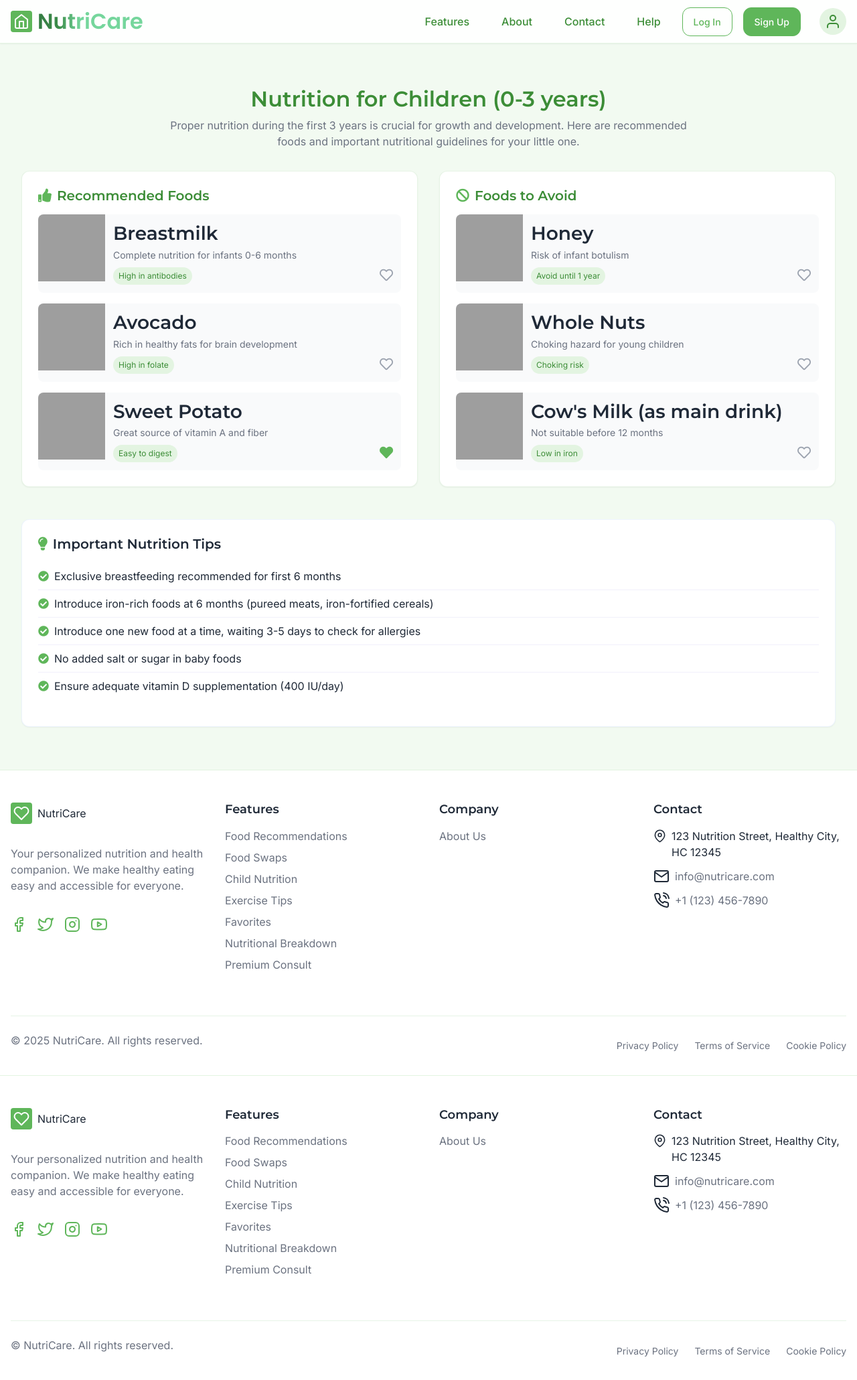
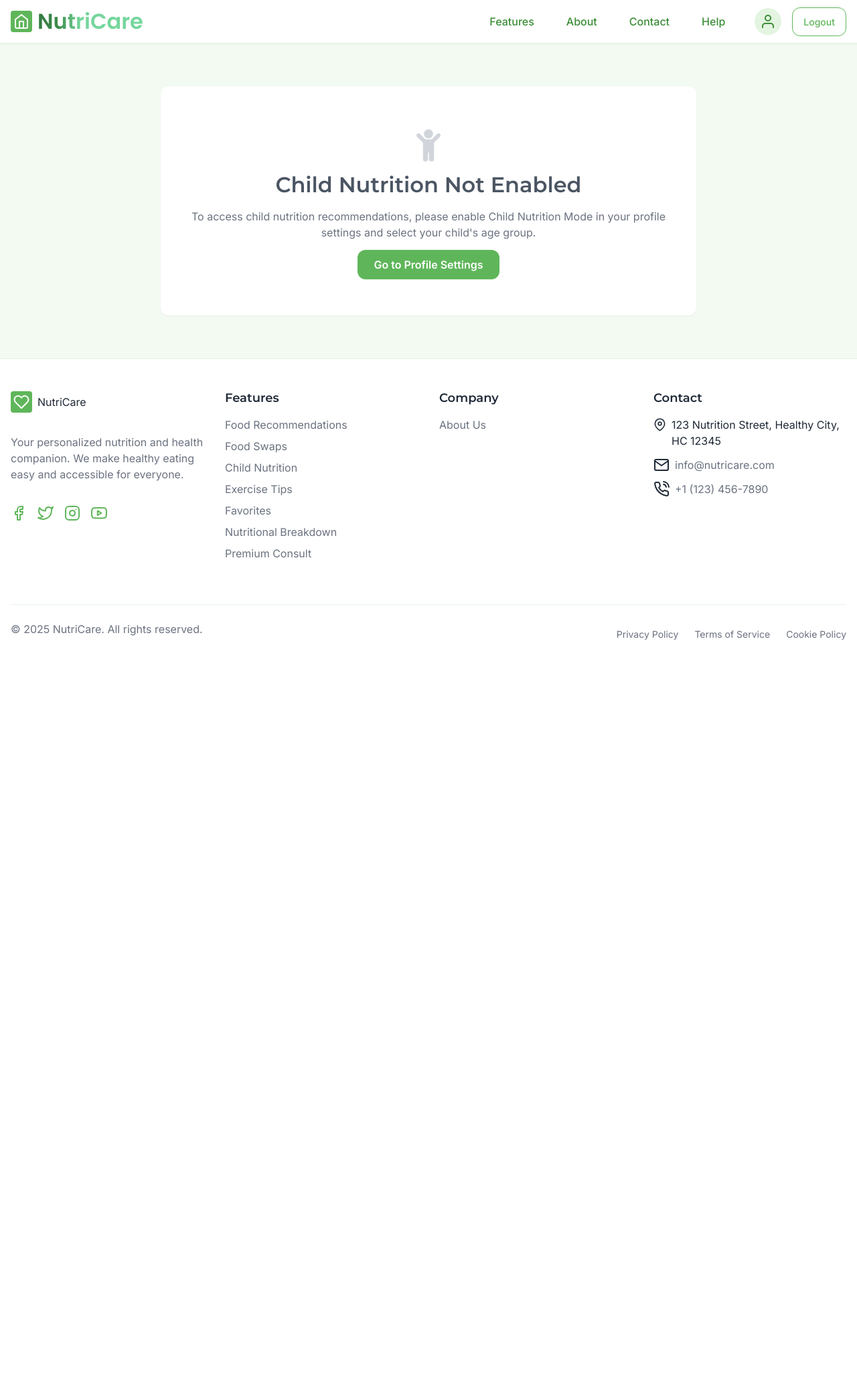
Before and after one commit to Dania-Zahid/Nutricare-, a PHP site: page /childnutrition.php in a window 1280 px wide. Shown: the whole page at 67% size. After the commit the page ends 955 px from the top, so only its background shows below. Run offline with PHP 8.4, Linux system fonts and the light colour scheme; the visitor is signed in with stand-in values (Sample User, id 1); grey boxes are pictures that could not be loaded.

Commit message:
childnutrition.php

```diff
--- a/childnutrition.php
+++ b/childnutrition.php
@@ -1,10 +1,93 @@
+<?php
+// Start session and database connection
+session_start();
+require_once 'config.php';
+
+// Redirect if not logged in
+if (!isset($_SESSION['user_id'])) {
+    header('Location: login.php');
+    exit;
+}
+
+// Fetch user data
+$userId = $_SESSION['user_id'];
+$stmt = $conn->prepare("SELECT child_mode FROM users WHERE user_id = ?");
+$stmt->execute([$userId]);
+$userData = $stmt->fetch();
+
+// Check if child mode is enabled
+$childModeEnabled = $userData && $userData['child_mode'];
+
+// Get selected age groups from session
+$selectedAgeGroups = $_SESSION['child_age_groups'] ?? [];
+
+// If only one age group is selected, use it; otherwise show the first one
+$currentAgeGroup = count($selectedAgeGroups) === 1 ? $selectedAgeGroups[0] :
+                  (count($selectedAgeGroups) > 1 ? $selectedAgeGroups[0] : null);
+
+// Map age group values to display text
+$ageGroupMap = [
+    '0-3' => '0-3 years',
+    '4-8' => '4-8 years',
+    '9-13' => '9-13 years',
+    '14-18' => '14-18 years'
+];
+
+// Get display text for current age group
+$currentAgeGroupText = isset($ageGroupMap[$currentAgeGroup]) ?
+                      $ageGroupMap[$currentAgeGroup] : '0-3 years';
+
+// Fetch all data for the current age group
+$recommendedFoods = [];
+$avoidFoods = [];
+$nutritionTips = [];
+$ageGroupDescription = '';
+
+if ($childModeEnabled && $currentAgeGroupText) {
+    // Fetch recommended foods
+    $stmt = $conn->prepare("
+        SELECT f.*, cnr.recommendation, cnr.nutritional_benefits, cnr.serving_suggestion
+        FROM child_nutrition_recommendations cnr
+        JOIN foods f ON cnr.food_id = f.food_id
+        WHERE cnr.age_group = ?
+    ");
+    $stmt->execute([$currentAgeGroupText]);
+    $recommendedFoods = $stmt->fetchAll();
+
+    // Fetch foods to avoid
+    $stmt = $conn->prepare("
+        SELECT * FROM child_nutrition_avoid_foods
+        WHERE age_group = ?
+    ");
+    $stmt->execute([$currentAgeGroupText]);
+    $avoidFoods = $stmt->fetchAll();
+
+    // Fetch nutrition tips
+    $stmt = $conn->prepare("
+        SELECT tip_text FROM child_nutrition_tips
+        WHERE age_group = ?
+        ORDER BY tip_id
+    ");
+    $stmt->execute([$currentAgeGroupText]);
+    $nutritionTips = $stmt->fetchAll(PDO::FETCH_COLUMN, 0);
+
+    // Fetch age group description
+    $stmt = $conn->prepare("
+        SELECT description_text FROM child_nutrition_descriptions
+        WHERE age_group = ?
+        LIMIT 1
+    ");
+    $stmt->execute([$currentAgeGroupText]);
+    $ageGroupDescription = $stmt->fetchColumn();
+}
+?>
+
 <!DOCTYPE html>
 <html lang="en">
 <head>
   <?php require 'Partials/head.php';?>
   <?php require 'Partials/nav.php';?>
   <style>
-    /* Reuse the existing color variables from home1.php */
   :root {
       --green-light: #E3F4E1;
       --green: #5FB65A;
@@ -250,12 +333,12 @@
     <!-- Child Nutrition Section -->
     <section class="child-nutrition-section">
       <div class="container">
-        <!-- This would be dynamic based on user's selected age group from profile -->
+        <?php if ($childModeEnabled && $currentAgeGroup): ?>
+          <!-- Dynamic content based on selected age group -->
           <div class="age-group-header">
-          <h1 class="age-group-title">Nutrition for Children (0-3 years)</h1>
+            <h1 class="age-group-title">Nutrition for Children (<?= htmlspecialchars($currentAgeGroupText) ?>)</h1>
             <p class="age-group-description">
-            Proper nutrition during the first 3 years is crucial for growth and development.
-            Here are recommended foods and important nutritional guidelines for your little one.
+              <?= htmlspecialchars($ageGroupDescription) ?>
             </p>
           </div>
 
@@ -267,59 +350,24 @@
                 <i class="fas fa-thumbs-up"></i> Recommended Foods
               </h2>
               <div class="food-list">
-              <!-- Food Item 1 -->
+                <?php foreach ($recommendedFoods as $food): ?>
                   <div class="food-card">
-                <img src="https://images.unsplash.com/photo-1563805042-7684c019e1cb?ixlib=rb-4.0.3&ixid=M3wxMjA3fDB8MHxwaG90by1wYWdlfHx8fGVufDB8fHx8fA%3D%3D&auto=format&fit=crop&w=327&q=80"
-                     alt="Breastmilk" class="food-image">
+                    <img src="<?= htmlspecialchars($food['image_url']) ?>"
+                         alt="<?= htmlspecialchars($food['name']) ?>" class="food-image">
                     <div class="food-info">
                       <div>
-                    <h3 class="food-name">Breastmilk</h3>
-                    <p class="food-description">Complete nutrition for infants 0-6 months</p>
+                        <h3 class="food-name"><?= htmlspecialchars($food['name']) ?></h3>
+                        <p class="food-description"><?= htmlspecialchars($food['recommendation']) ?></p>
                       </div>
                       <div class="food-actions">
-                    <span class="food-benefits">High in antibodies</span>
+                        <span class="food-benefits"><?= htmlspecialchars($food['nutritional_benefits']) ?></span>
                         <button class="btn-favorite" title="Add to favorites">
                           <i class="far fa-heart"></i>
                         </button>
                       </div>
                     </div>
                   </div>
-
-              <!-- Food Item 2 -->
-              <div class="food-card">
-                <img src="https://images.unsplash.com/photo-1601050690597-df0568f70950?ixlib=rb-4.0.3&ixid=M3wxMjA3fDB8MHxwaG90by1wYWdlfHx8fGVufDB8fHx8fA%3D%3D&auto=format&fit=crop&w=1170&q=80"
-                     alt="Avocado" class="food-image">
-                <div class="food-info">
-                  <div>
-                    <h3 class="food-name">Avocado</h3>
-                    <p class="food-description">Rich in healthy fats for brain development</p>
-                  </div>
-                  <div class="food-actions">
-                    <span class="food-benefits">High in folate</span>
-                    <button class="btn-favorite" title="Add to favorites">
-                      <i class="far fa-heart"></i>
-                    </button>
-                  </div>
-                </div>
-              </div>
-
-              <!-- Food Item 3 -->
-              <div class="food-card">
-                <img src="https://images.unsplash.com/photo-1603569283847-aa295f0d016a?ixlib=rb-4.0.3&ixid=M3wxMjA3fDB8MHxwaG90by1wYWdlfHx8fGVufDB8fHx8fA%3D%3D&auto=format&fit=crop&w=1169&q=80"
-                     alt="Sweet Potato" class="food-image">
-                <div class="food-info">
-                  <div>
-                    <h3 class="food-name">Sweet Potato</h3>
-                    <p class="food-description">Great source of vitamin A and fiber</p>
-                  </div>
-                  <div class="food-actions">
-                    <span class="food-benefits">Easy to digest</span>
-                    <button class="btn-favorite active" title="Remove from favorites">
-                      <i class="fas fa-heart"></i>
-                    </button>
-                  </div>
-                </div>
-              </div>
+                <?php endforeach; ?>
               </div>
             </div>
 
@@ -329,59 +377,24 @@
                 <i class="fas fa-ban"></i> Foods to Avoid
               </h2>
               <div class="food-list">
-              <!-- Food Item 1 -->
+                <?php foreach ($avoidFoods as $food): ?>
                   <div class="food-card">
-                <img src="https://images.unsplash.com/photo-1550583724-b2692b85b150?ixlib=rb-4.0.3&ixid=M3wxMjA3fDB8MHxwaG90by1wYWdlfHx8fGVufDB8fHx8fA%3D%3D&auto=format&fit=crop&w=1074&q=80"
-                     alt="Honey" class="food-image">
+                    <img src="<?= htmlspecialchars($food['image_url']) ?>"
+                         alt="<?= htmlspecialchars($food['name']) ?>" class="food-image">
                     <div class="food-info">
                       <div>
-                    <h3 class="food-name">Honey</h3>
-                    <p class="food-description">Risk of infant botulism</p>
+                        <h3 class="food-name"><?= htmlspecialchars($food['name']) ?></h3>
+                        <p class="food-description"><?= htmlspecialchars($food['reason']) ?></p>
                       </div>
                       <div class="food-actions">
-                    <span class="food-benefits">Avoid until 1 year</span>
+                        <span class="food-benefits">Avoid</span>
                         <button class="btn-favorite" title="Add to avoid list">
                           <i class="far fa-heart"></i>
                         </button>
                       </div>
                     </div>
                   </div>
-
-              <!-- Food Item 2 -->
-              <div class="food-card">
-                <img src="https://images.unsplash.com/photo-1518977676601-b53f82aba655?ixlib=rb-4.0.3&ixid=M3wxMjA3fDB8MHxwaG90by1wYWdlfHx8fGVufDB8fHx8fA%3D%3D&auto=format&fit=crop&w=1170&q=80"
-                     alt="Whole Nuts" class="food-image">
-                <div class="food-info">
-                  <div>
-                    <h3 class="food-name">Whole Nuts</h3>
-                    <p class="food-description">Choking hazard for young children</p>
-                  </div>
-                  <div class="food-actions">
-                    <span class="food-benefits">Choking risk</span>
-                    <button class="btn-favorite" title="Add to avoid list">
-                      <i class="far fa-heart"></i>
-                    </button>
-                  </div>
-                </div>
-              </div>
-
-              <!-- Food Item 3 -->
-              <div class="food-card">
-                <img src="https://images.unsplash.com/photo-1550583724-b2692b85b150?ixlib=rb-4.0.3&ixid=M3wxMjA3fDB8MHxwaG90by1wYWdlfHx8fGVufDB8fHx8fA%3D%3D&auto=format&fit=crop&w=1074&q=80"
-                     alt="Cow's Milk" class="food-image">
-                <div class="food-info">
-                  <div>
-                    <h3 class="food-name">Cow's Milk (as main drink)</h3>
-                    <p class="food-description">Not suitable before 12 months</p>
-                  </div>
-                  <div class="food-actions">
-                    <span class="food-benefits">Low in iron</span>
-                    <button class="btn-favorite" title="Add to avoid list">
-                      <i class="far fa-heart"></i>
-                    </button>
-                  </div>
-                </div>
-              </div>
+                <?php endforeach; ?>
               </div>
             </div>
           </div>
@@ -392,41 +405,27 @@
               <i class="fas fa-lightbulb"></i> Important Nutrition Tips
             </h2>
             <ul class="tips-list">
+              <?php foreach ($nutritionTips as $tip): ?>
                 <li>
                   <i class="fas fa-check-circle"></i>
-              <span>Exclusive breastfeeding recommended for first 6 months</span>
+                  <span><?= htmlspecialchars($tip) ?></span>
                 </li>
-            <li>
-              <i class="fas fa-check-circle"></i>
-              <span>Introduce iron-rich foods at 6 months (pureed meats, iron-fortified cereals)</span>
-            </li>
-            <li>
-              <i class="fas fa-check-circle"></i>
-              <span>Introduce one new food at a time, waiting 3-5 days to check for allergies</span>
-            </li>
-            <li>
-              <i class="fas fa-check-circle"></i>
-              <span>No added salt or sugar in baby foods</span>
-            </li>
-            <li>
-              <i class="fas fa-check-circle"></i>
-              <span>Ensure adequate vitamin D supplementation (400 IU/day)</span>
-            </li>
+              <?php endforeach; ?>
             </ul>
           </div>
 
-        <!-- This section would show if child nutrition is not enabled in profile -->
-        <!-- <div class="not-enabled-message">
+        <?php else: ?>
+          <!-- Show message if child nutrition is not enabled -->
+          <div class="not-enabled-message">
             <i class="fas fa-child"></i>
             <h2>Child Nutrition Not Enabled</h2>
             <p>To access child nutrition recommendations, please enable Child Nutrition Mode in your profile settings and select your child's age group.</p>
-          <button class="btn-enable">Go to Profile Settings</button>
-        </div> -->
+            <a href="profileform.php" class="btn-enable">Go to Profile Settings</a>
+          </div>
+        <?php endif; ?>
       </div>
     </section>
   </main>
-
-  <?php require 'Partials/footer.php';?>
 
   <script>
     document.addEventListener('DOMContentLoaded', function() {
@@ -451,42 +450,9 @@
           }
         });
       });
-
-      // This would be dynamic based on user's profile setting
-      // For now we're showing 0-3 years as an example
-      // In a real implementation, you would fetch this from the backend
-      // based on the age group selected in the user's profile
-
-      // Example of how you might fetch data for different age groups
-      function loadAgeGroupData(ageGroup) {
-        console.log(`Loading data for age group: ${ageGroup}`);
-        // This would be an AJAX call to your backend
-        // $.ajax({
-        //   url: `/api/child-nutrition?age_group=${ageGroup}`,
-        //   method: 'GET',
-        //   success: function(data) {
-        //     // Update the UI with the received data
-        //     updateNutritionPage(data);
-        //   }
-        // });
-      }
-
-      // Check if child nutrition is enabled (would come from backend)
-      const childNutritionEnabled = true; // This would be dynamic
-      const selectedAgeGroup = '0-3'; // This would come from user's profile
-
-      if (!childNutritionEnabled) {
-        // Show the "not enabled" message and hide the content
-        document.querySelector('.age-group-header').style.display = 'none';
-        document.querySelector('.nutrition-categories').style.display = 'none';
-        document.querySelector('.nutrition-tips').style.display = 'none';
-        document.querySelector('.not-enabled-message').style.display = 'block';
-      } else {
-        // Load data for the selected age group
-        loadAgeGroupData(selectedAgeGroup);
-      }
     });
   </script>
+
+  <?php require 'Partials/footer.php'; ?>
 </body>
-<?php require 'Partials/footer.php';?>
 </html>
```
Lines whose indentation alone changed are shown as unchanged.
